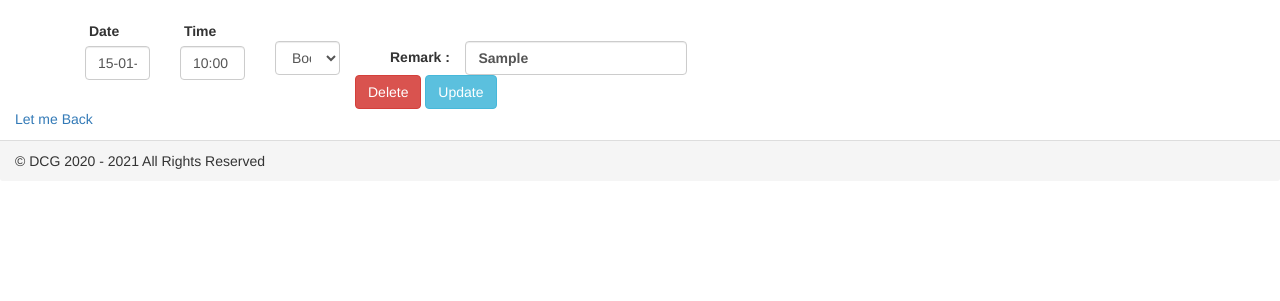
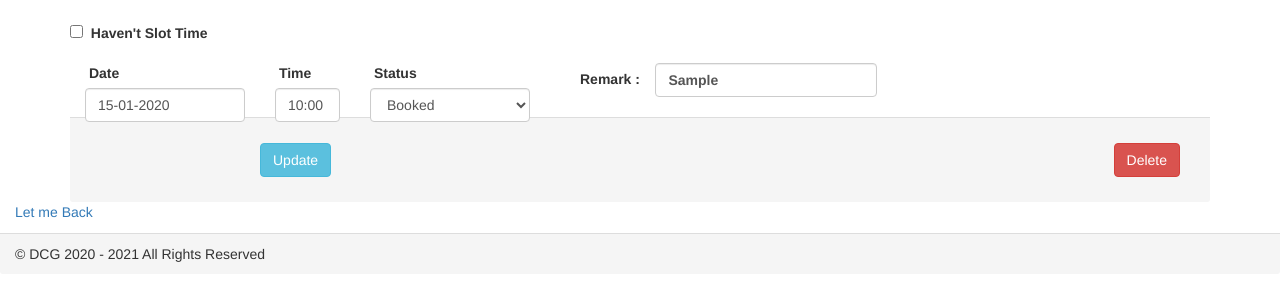
Before and after one commit to thomaslzb/warehouse, a Django app: a page that uses templates/Slot_Detail.html in a window 1280 px wide. Shown: the part 400-701 px from the top of the page. Run offline with Django 3.2, Linux system fonts and the light colour scheme; a user stored in the database is signed in; tables that the repository leaves empty hold one stand-in row (values such as "Sample post"); some libraries are stand-ins or nearby versions.

Commit message:
2020.08.19EndCompany

```diff
--- a/slot/forms.py
+++ b/slot/forms.py
@@ -26,3 +26,9 @@ class SoltTimeForm(forms.ModelForm):
             raise forms.ValidationError("This Delivery Ref. is exist, please check it.")
         return deliveryref
     """
+
+
+class SoltTimeUpdateForm(forms.ModelForm):
+    class Meta:
+        model = Warehouse
+        exclude = ["progress", "op_user", "position", "status", "op_datetime", "hailerid", "havetime"]
--- a/slot/urls.py
+++ b/slot/urls.py
@@ -11,7 +11,7 @@
 """
 
 from django.urls import path
-from .views import SoltListView,SoltDetailView
+from .views import SoltListView, SoltDetailView, SoltUpdateView
 from django.contrib.auth.decorators import login_required
 
 
@@ -20,6 +20,7 @@ app_name = 'slot'
 urlpatterns = [
     path('', login_required(SoltListView.as_view()), name='slot_list'),
     path('deliveryRef=<pk>', login_required(SoltDetailView.as_view()), name='slot_Detail'),
+    path('<pk>/Update', login_required(SoltUpdateView.as_view()), name='slot_Update'),
     # re_path(r'^slot/(?P<pk>\d+)/slot_profile/$', views.profile, name='slot_profile'),
     # re_path(r'^slot/(?P<pk>\d+)/slot_profile/update/$', views.profile_update, name='slot_update'),
     # re_path(r'^slot/(?P<pk>\d+)/slot_change/$', views.pwd_change, name='slot_change'),
--- a/slot/views.py
+++ b/slot/views.py
@@ -2,8 +2,8 @@ import datetime
 from django.shortcuts import render, reverse
 from django.http import HttpResponseRedirect
 from django.views import View
-from django.views.generic import DetailView
-from .forms import SoltTimeForm
+from django.views.generic import DetailView, UpdateView
+from .forms import SoltTimeForm, SoltTimeUpdateForm
 from .models import Warehouse, Haulier, WarehouseProfile, FixWeekday
 from users.models import UserProfile
 
@@ -409,3 +409,17 @@ class SoltDetailView(DetailView):
         object = super().get_object()
 
         return object
+
+
+# https://blog.csdn.net/tmpbook/article/details/43191177
+class SoltUpdateView(UpdateView):
+    model = Warehouse
+    template_name = 'Slot_Save_Success.html'
+    form_class = SoltTimeUpdateForm
+
+    # def get_form_kwargs(self):
+    #     kwargs = super(SoltUpdateView, self).get_form_kwargs()
+    #     kwargs.update({
+    #         'deliveryref': self.deliveryref
+    #     })
+    #     return kwargs
--- a/templates/Slot_Detail.html
+++ b/templates/Slot_Detail.html
@@ -32,8 +32,12 @@
           <tr>
             <td>DateTime</td>
             <td>
-                {{ object.workdate|date:"j-m-Y" }}&nbsp;
-                {{ object.slottime|time:"H:i"}}
+                {% if object.havetime == 1 %}
+                    {{ object.workdate|date:"j-m-Y" }}&nbsp;
+                    {{ object.slottime|time:"H:i"}}
+                {% else %}
+                    <span class="alert-danger well-sm"> Haven't slot time</span>
+                {% endif %}
             </td>
           </tr>
           <tr>
@@ -68,13 +72,25 @@
       </table>
         </div>
     <div>
+        <!-- 如何是状态还是Booked, 则可以更改时间或做删除操作 -->
         {% if object.progress == 1 %}
-            <form role="form" action="{% url 'slot:slot_list' %}" method="post" >
-                <div class="form-group col-sm-1">
+            <form role="form" action="{% url 'slot:slot_Update'  object.deliveryref %}" method="post" >
+                {% csrf_token %}
+                <tr>
+                <tr class="form-group col-sm-2">
+                <div class="form-group">
+                    <input type="checkbox" class="form-check-input" name="haveTime" value="1" id="NotHaveSlotTime">
+                    <label class="form-check-label" for="NotHaveSlotTime">&nbspHaven't Slot Time</label>
+                </div>
+                </tr>
+                <tr>
+                <div class="form-group col-sm-2">
+                <div class="form-group">
                     <label>&nbsp;Date</label>
                     <span >
                         <input class="form-control" name="workdate" id="PickingDate" max="2025-12-31" min="2020-08-01" value="{{ object.workdate|date:"d-m-Y" }}">
                     </span>
+                </div>
                 </div>
                 <div class="form-group col-sm-1">
                     <label>&nbsp;Time</label>
@@ -82,8 +98,10 @@
                         <input class="form-control" name="slottime" id="PickingTime" max="20:30" min="06:00"   value = "{{ object.slottime|time:"H:i"}}" required>
                     </span>
                 </div>
-                <br>
-                <div class="form-group col-sm-1">
+                    </tr>
+                <tr>
+                <div class="form-group col-sm-2">
+                    <label>&nbsp;Status</label>
                     <select name = "progress" class="form-control">
                         <option>Booked</option>
                         <option>Arrived</option>
@@ -98,14 +116,17 @@
                         <input type="text" class="form-control" id="remark" value="{{ object.remark }}">
                     </label>
                 </div>
-                {% if object.progress == 1 %}
-                    <a href="#" class="form-inline btn btn-danger" role="button">Delete</a>
-                {% endif %}
-                <!-- if request.user_usernaem = object.op then can do delete -->
-                <input class="form-inline btn btn-info" type="submit" value="Update">
+                    </tr>
+                <div><br></div>
+                <div class="panel-footer text-left">
+                  <div class="panel-body">
+                    <span class="text-left"><input class="form-inline btn btn-info lef" type="submit" value="Update"></span>
+                    <span class="text-right"><a href="#" class="pull-right btn btn-danger" role="button">Delete</a></span>
+
+                    </div>
+                </div>
             </form>
-                    {% endif %}
-          </tr>
+        {% endif %}
     </div>
     </div>
     <a href="{% url 'slot:slot_list' %}">Let me Back</a>
```
